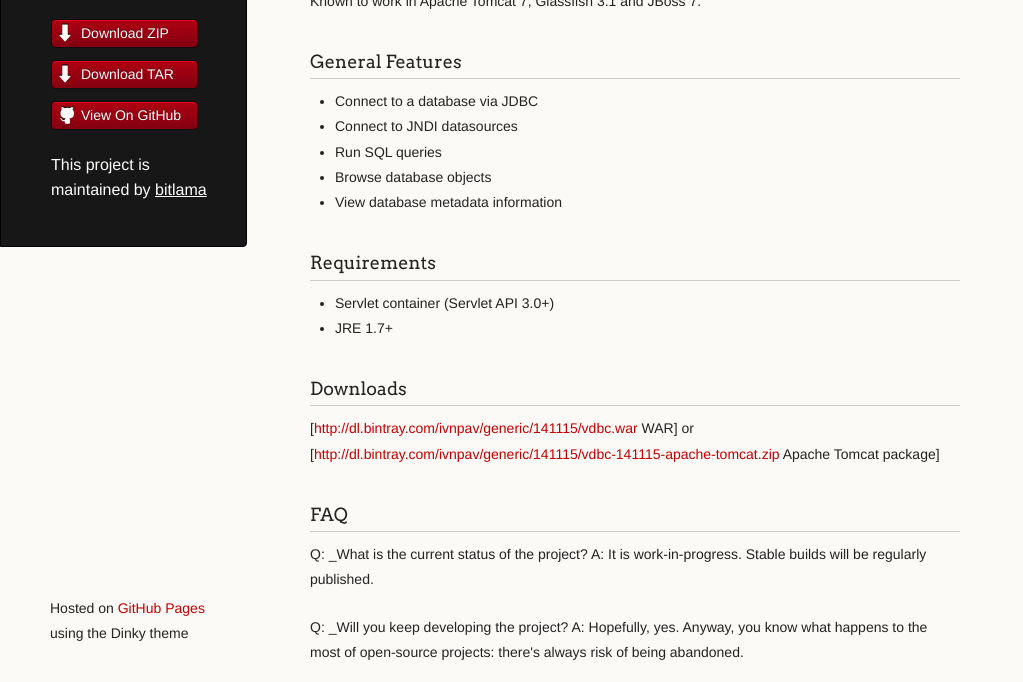
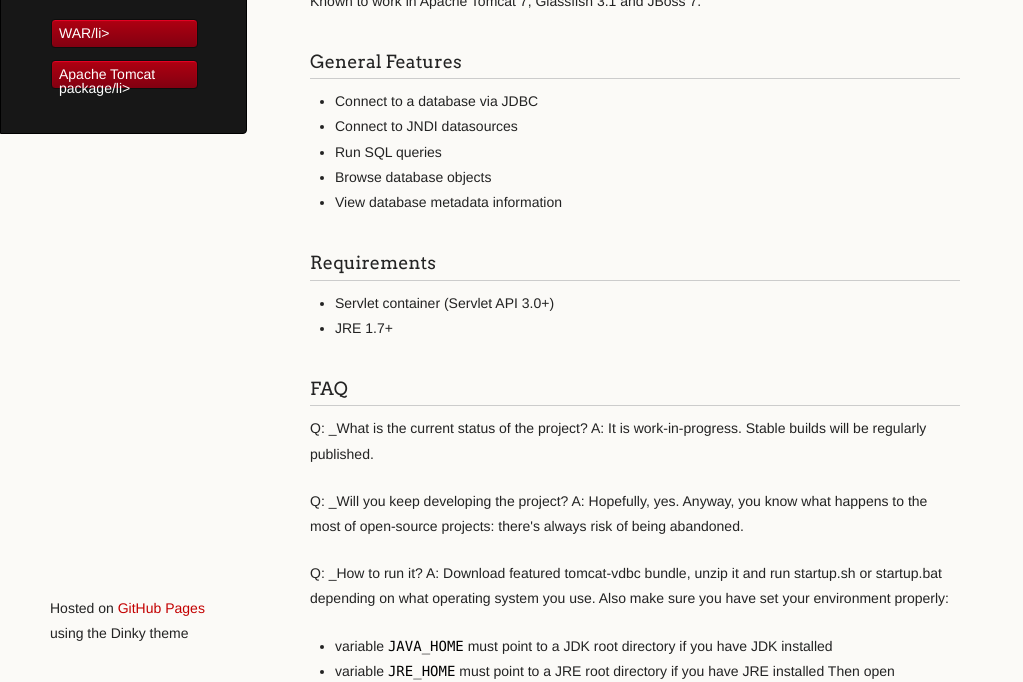
Before and after one commit to bitlama/vdbc, a plain HTML site: page index.html in a window 1280 px wide. Shown: the part 122-804 px from the top of the page, without its empty margins (0-1023 px from the left). Drawn offline with Linux system fonts and the light colour scheme.

Commit message:
Update index.html

```diff
--- a/index.html
+++ b/index.html
@@ -20,13 +20,12 @@
         <p class="header"></p>
 
         <ul>
-          <li class="download"><a class="buttons" href="https://github.com/bitlama/vdbc/zipball/master">Download ZIP</a></li>
-          <li class="download"><a class="buttons" href="https://github.com/bitlama/vdbc/tarball/master">Download TAR</a></li>
-          <li><a class="buttons github" href="https://github.com/bitlama/vdbc">View On GitHub</a></li>
+          <li class="download"><a href="http://dl.bintray.com/ivnpav/generic/141115/vdbc.war">WAR</a>/li>
+          <li class="download"><a href="http://dl.bintray.com/ivnpav/generic/141115/vdbc-141115-apache-tomcat.zip">Apache Tomcat package</a>/li>
+          <!--li><a class="buttons github" href="https://github.com/bitlama/vdbc">View On GitHub</a></li-->
         </ul>
 
-        <p class="header">This project is maintained by <a class="header name" href="https://github.com/bitlama">bitlama</a></p>
-
+        <!--p class="header">This project is maintained by <a class="header name" href="https://github.com/bitlama">bitlama</a></p-->
 
       </header>
       <section>
@@ -53,11 +52,6 @@
 <li>Servlet container (Servlet API 3.0+)</li>
 <li>JRE 1.7+</li>
 </ul>
-
-<h3>
-<a id="downloads" class="anchor" href="#downloads" aria-hidden="true"><span class="octicon octicon-link"></span></a>Downloads</h3>
-
-<p>[<a href="http://dl.bintray.com/ivnpav/generic/141115/vdbc.war">http://dl.bintray.com/ivnpav/generic/141115/vdbc.war</a> WAR] or [<a href="http://dl.bintray.com/ivnpav/generic/141115/vdbc-141115-apache-tomcat.zip">http://dl.bintray.com/ivnpav/generic/141115/vdbc-141115-apache-tomcat.zip</a> Apache Tomcat package]</p>
 
 <h3>
 <a id="faq" class="anchor" href="#faq" aria-hidden="true"><span class="octicon octicon-link"></span></a>FAQ</h3>
```
